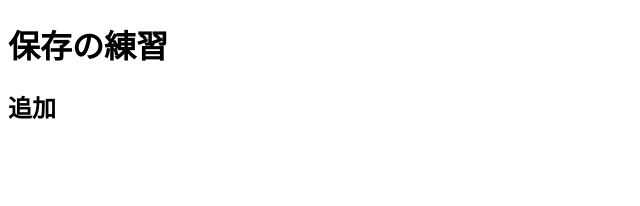
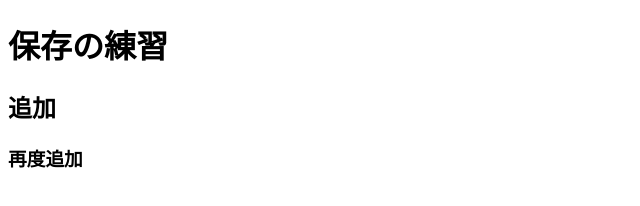
Before and after one commit to corosuke-shibuya/gs_git_251115, a plain HTML site: page index.html in a window 1280 px wide. Shown: the whole page, without its empty margins (0-640 px from the left). Drawn offline with Linux system fonts and the light colour scheme.

Commit message:
igテスト

```diff
--- a/index.html
+++ b/index.html
@@ -9,6 +9,7 @@
 
 <H1>保存の練習</H1>
 <h2>追加</h2>
+<h3>再度追加</h3>
 
 </body>
 </html>
```
